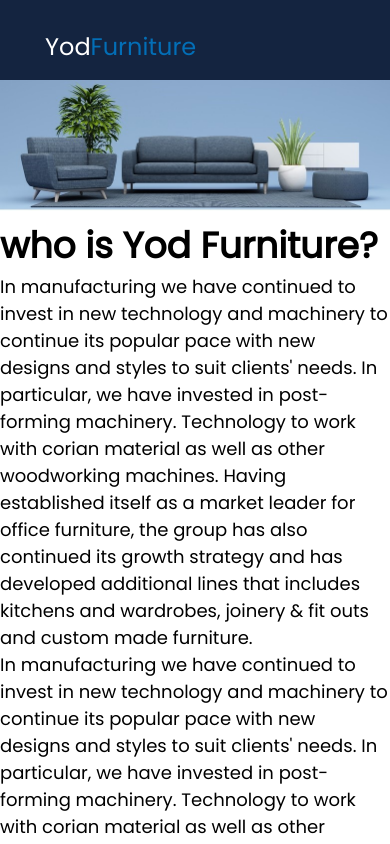
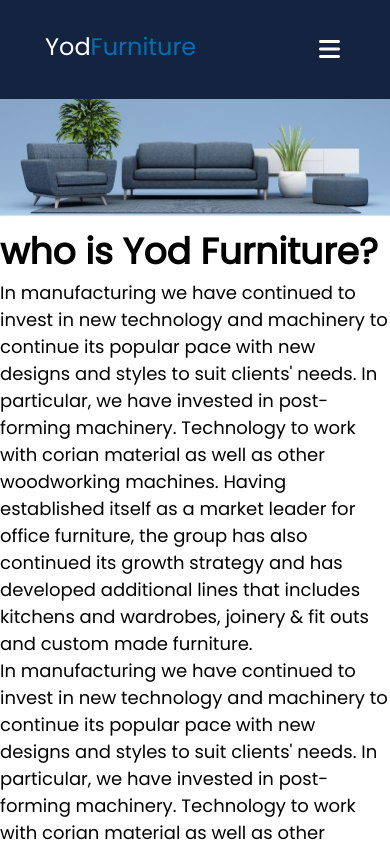
Before and after one commit to natan-teklie/Yod-furniture, a React (Vite) app in the folder vite-project/: page /about in a window 390 px wide. Shown: the top 844 px of the page. Built offline with nearby package versions, Linux system fonts and the light colour scheme.

Commit message:
font awsome added

```diff
--- a/vite-project/index.html
+++ b/vite-project/index.html
@@ -5,6 +5,7 @@
     <link rel="icon" type="image/svg+xml" href="/vite.svg" />
     <meta name="viewport" content="width=device-width, initial-scale=1.0" />
     <title>Vite + React</title>
+    <link rel="stylesheet" href="https://cdnjs.cloudflare.com/ajax/libs/font-awesome/6.5.2/css/all.min.css" integrity="sha512-SnH5WK+bZxgPHs44uWIX+LLJAJ9/2PkPKZ5QiAj6Ta86w+fsb2TkcmfRyVX3pBnMFcV7oQPJkl9QevSCWr3W6A==" crossorigin="anonymous" referrerpolicy="no-referrer" />
   </head>
   <body>
     <div id="root"></div>
--- a/vite-project/src/App.jsx
+++ b/vite-project/src/App.jsx
@@ -1,5 +1,5 @@
 import { useState } from 'react'
-import {BrowserRouter,Routes, Route} from 'react-router-dom'
+import {BrowserRouter as Router,Routes, Route} from 'react-router-dom'
 
 
 
@@ -23,7 +23,7 @@
 
   return (
     <>
-    <BrowserRouter>
+    <Router>
     <Routes>
         <Route exact path='/' element = {<Home/>}/>
         <Route path='/about' element ={<About/>} />
@@ -31,7 +31,7 @@
         <Route path='/product' element = {<b/>}/>
         <Route path='/gallery' element = {<a/>}/>
     </Routes>
-    </BrowserRouter>
+    </Router>
     </>
   )
 }
--- a/vite-project/src/Component/Catagory/Catagory.module.css
+++ b/vite-project/src/Component/Catagory/Catagory.module.css
@@ -37,10 +37,17 @@
     gap: 15px;
 }
 
+/* Extra small devices (phones, less than 576px) */
+@media (max-width: 575.98px) {
+
+
+
+}
+
 @media(max-width:768px){
     .catagory{
         width: 100%;
-        height: 200px;
+        height: 240px;
         background-color: white;
         /* box-shadow: 0,0,10px rgba(0, 0, 0, 0.2); */
         box-shadow: rgba(0, 0, 0, 0.35) 0px 5px 15px;
--- a/vite-project/src/Component/HeaderNav/HeaderNav.css
+++ b/vite-project/src/Component/HeaderNav/HeaderNav.css
@@ -14,6 +14,8 @@
     padding: 12px 30px;
     z-index: 999;
     border-bottom:#909090ad ;
+    position: sticky;
+    top: 0;
 
 }
 .header-container{
@@ -121,3 +123,6 @@
     display: none;
 }
 }
+#mobile i {
+    color: #fff
+}
--- a/vite-project/src/Component/HeaderNav/HeaderNav.jsx
+++ b/vite-project/src/Component/HeaderNav/HeaderNav.jsx
@@ -10,11 +10,14 @@
         <div className="mobile-nav"><i class="fas fa-bars"></i></div>
         <div className="site-nav-menu">
             <ul className="primary-menu">
-                <li><Link to='/'>Home</Link></li>
-                <li><Link to='/about'>About</Link></li>
-                <li><Link to='/product'>product</Link></li>
-                <li><Link to='/gallery'>Gallery</Link></li>
-                <li><Link to='/contact'>Contact</Link> </li>
+
+                <li><a href="/">Home</a></li>
+
+                <li><a href="/about">About</a></li>
+                <li><a href="/product">Product</a></li>
+                <li><a href="/gallery">Gallery</a></li>
+               <li><a href="/contact">Contact</a></li>
+
             </ul>
         </div>
     </div>
```
Also changed, not shown: vite-project/src/Component/LayOut/LayOut.jsx (added, +13 -0 lines), vite-project/src/Pages/Landing/Landing.jsx (added, +15 -0 lines).
